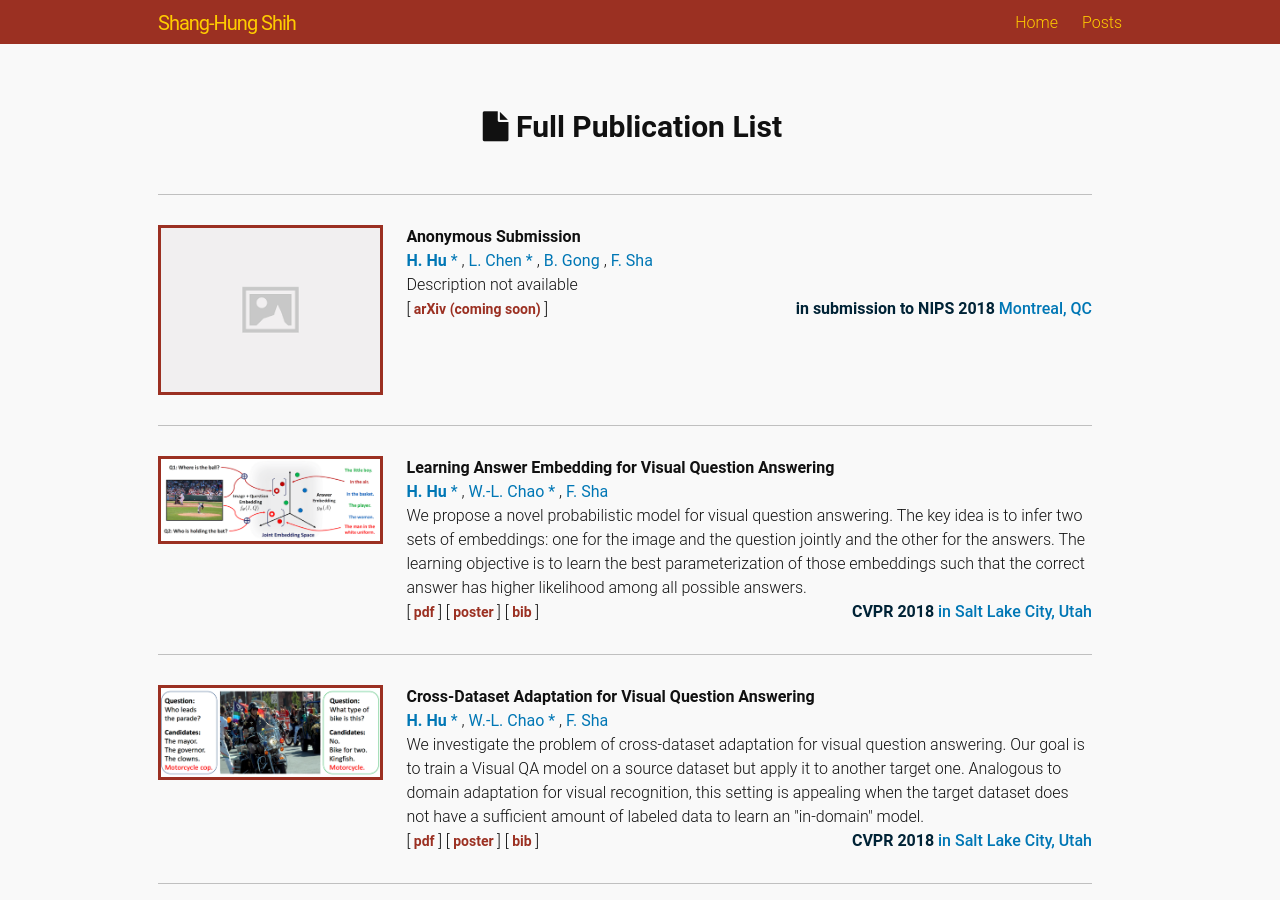
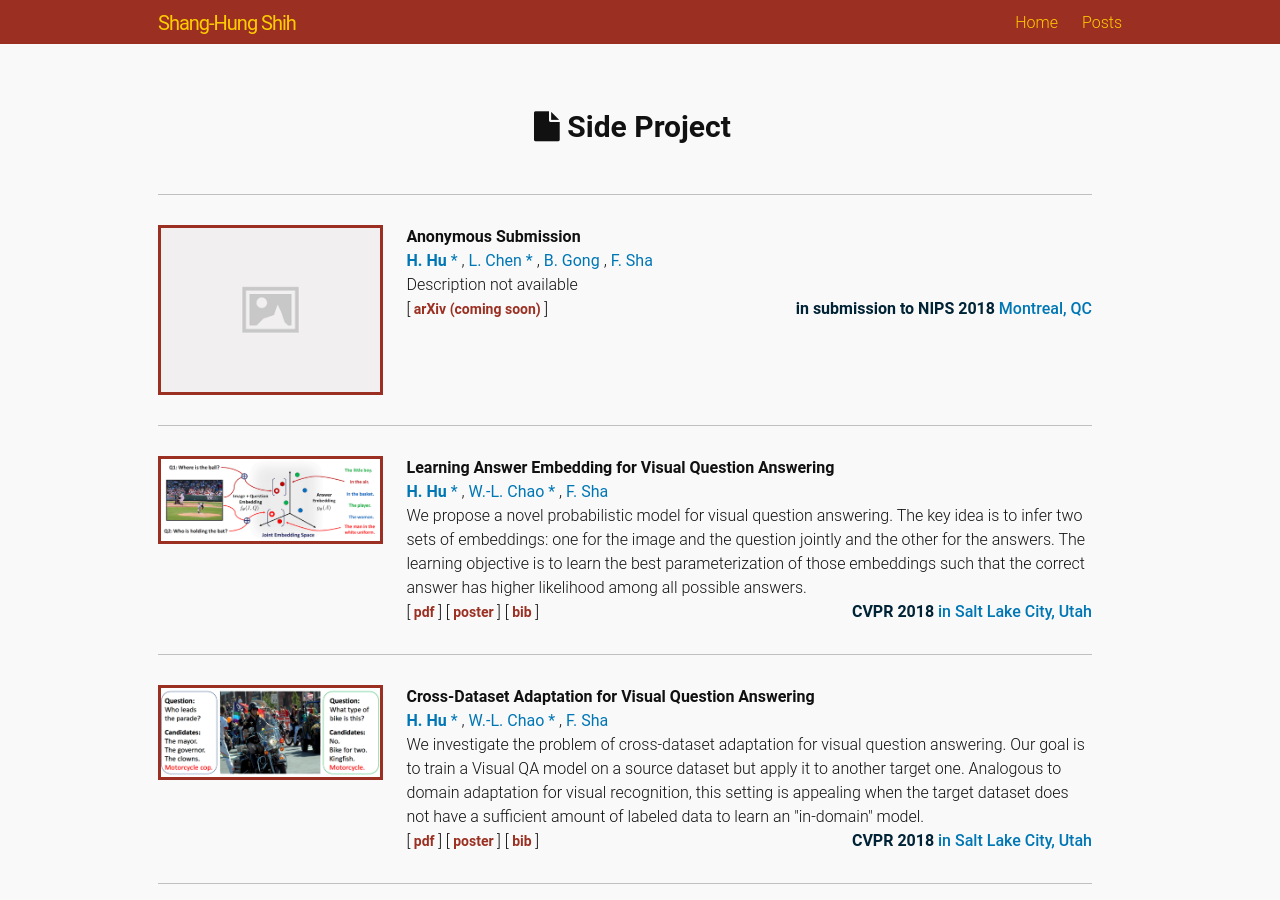
Before and after one commit to shanghungshih/shanghungshih.github.io, a Jekyll site: the page built from publications.html, in a window 1280 px wide and 900 px high. Built offline with Jekyll 4.4.1, drawn with Linux system fonts in a browser that asks for light colours.

Commit message:
Update publications.html

```diff
--- a/publications.html
+++ b/publications.html
@@ -7,7 +7,7 @@ noindex:  true
 <div id="publications" class="publications">
   <h1 class="lg-heading text-center">
     <i class="fa fa-file" aria-hidden="true"></i>
-    Full Publication List
+    Side Project
   </h1>
 
   <div class="pub-navigator"></div>
```
